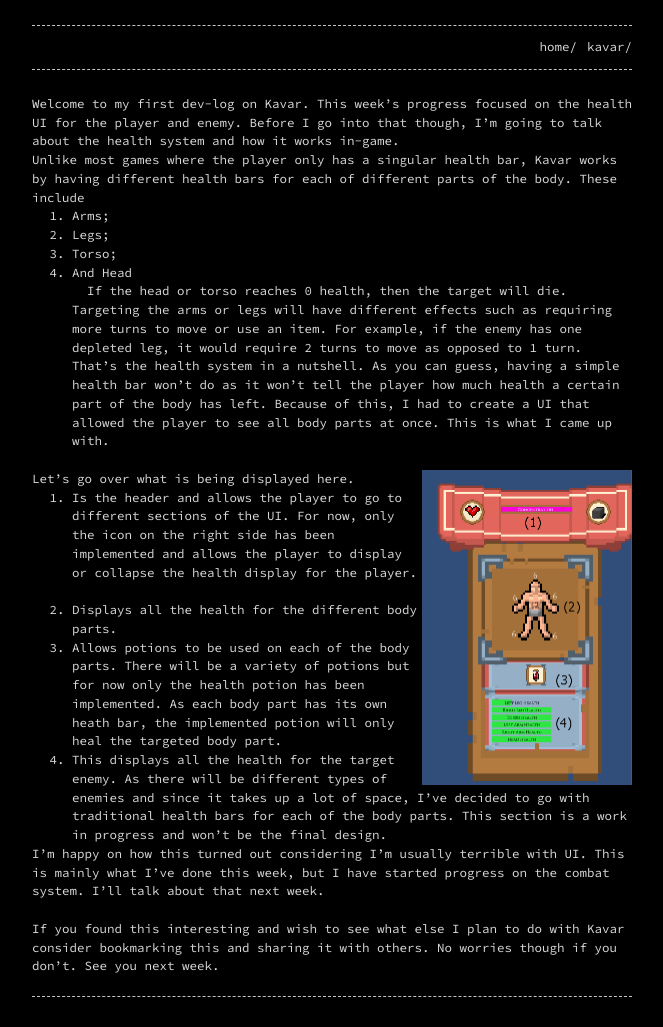
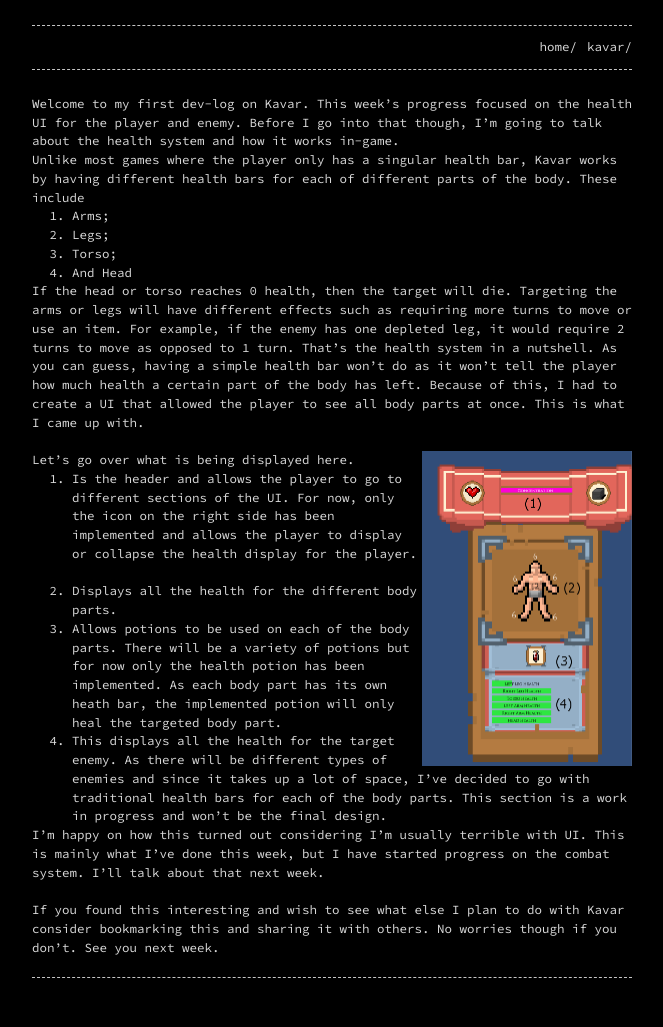
Before and after one commit to KyleS01/KyleS01.github.io, a Jekyll site: the page built from _posts/2020-6-14-Kavar Log 1.markdown, in a window 1280 px wide. Shown: the whole page, without its empty margins (308-971 px from the left). Built offline with Jekyll 4.4.1, drawn with Linux system fonts in a browser that asks for light colours.

Commit message:
Update 2020-6-14-Kavar Log 1.markdown

```diff
--- a/_posts/2020-6-14-Kavar Log 1.markdown
+++ b/_posts/2020-6-14-Kavar Log 1.markdown
@@ -11,9 +11,10 @@ Unlike most games where the player only has a singular health bar, Kavar works b
 3. Torso;
 4. And Head
 <br>
-&nbsp;
+<div align="left">
 If the head or torso reaches 0 health, then the target will die. Targeting the arms or legs will have different effects such as requiring more turns to move or use an item. For example, if the enemy has one depleted leg, it would require 2 turns to move as opposed to 1 turn.
 That’s the health system in a nutshell. As you can guess, having a simple health bar won’t do as it won’t tell the player how much health a certain part of the body has left. Because of this, I had to create a UI that allowed the player to see all body parts at once. This is what I came up with.
+</div>
 
 &nbsp;
 <img align="right" width="210" height="315" src="/images/interactionmenuV2.PNG">
```
